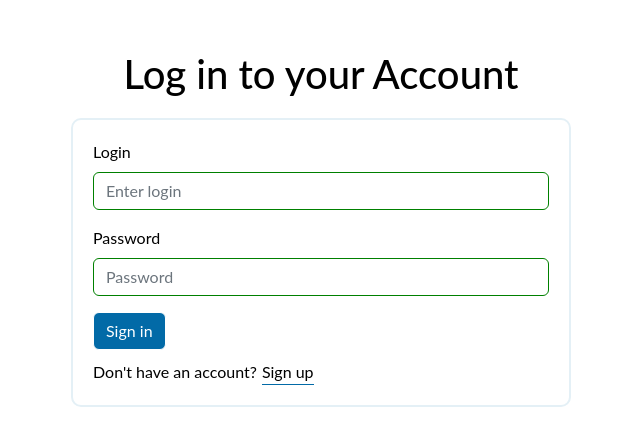
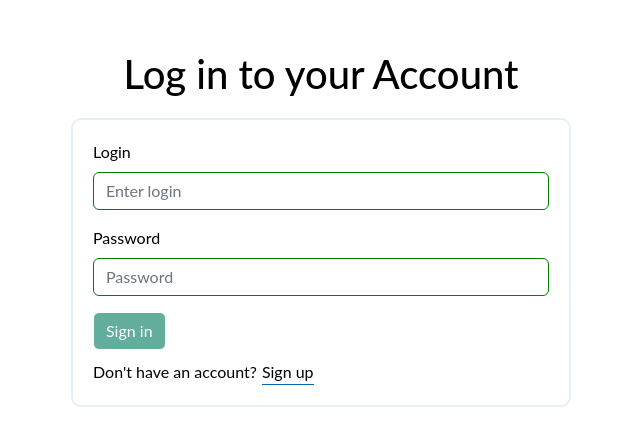
Before and after one commit to Veronchi/Rs-Clone, a React (Create React App) app: page /auth in a window 1280 px wide. Shown: the top 446 px of the page, without its empty margins (319-959 px from the left). Built offline with nearby package versions, Linux system fonts and the light colour scheme; a web font is replaced by a local one.

Commit message:
feat: change button background

```diff
--- a/src/pages/RegistrationPage/style.scss
+++ b/src/pages/RegistrationPage/style.scss
@@ -25,10 +25,14 @@
 
   &__btn.btn {
     color: $primary;
-    background-color: $primary-blue;
+    background-color: $blue-btn;
     margin-bottom: 10px;
 
     &:hover {
+      background: darken($color: #62ad9b, $amount: 10%);
+    }
+
+    &:active {
       background-color: $light-blue;
     }
   }
```
